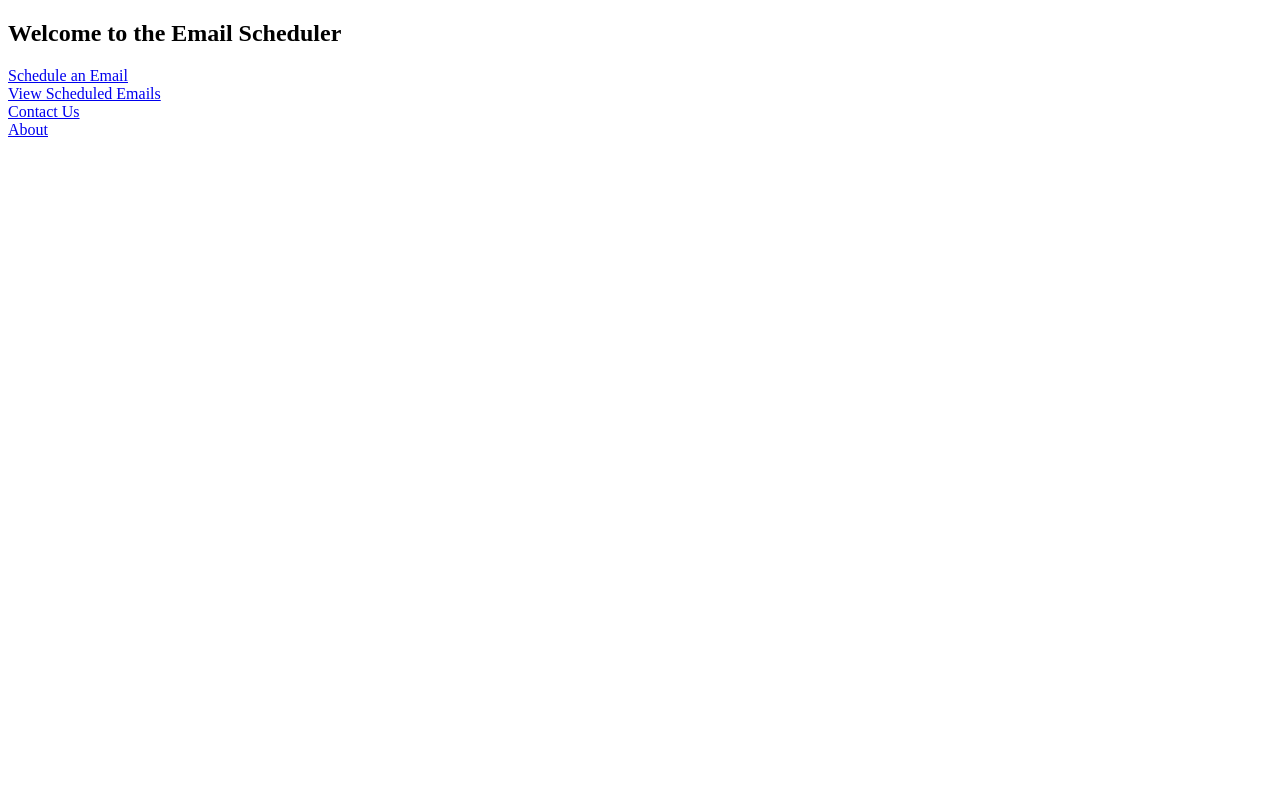
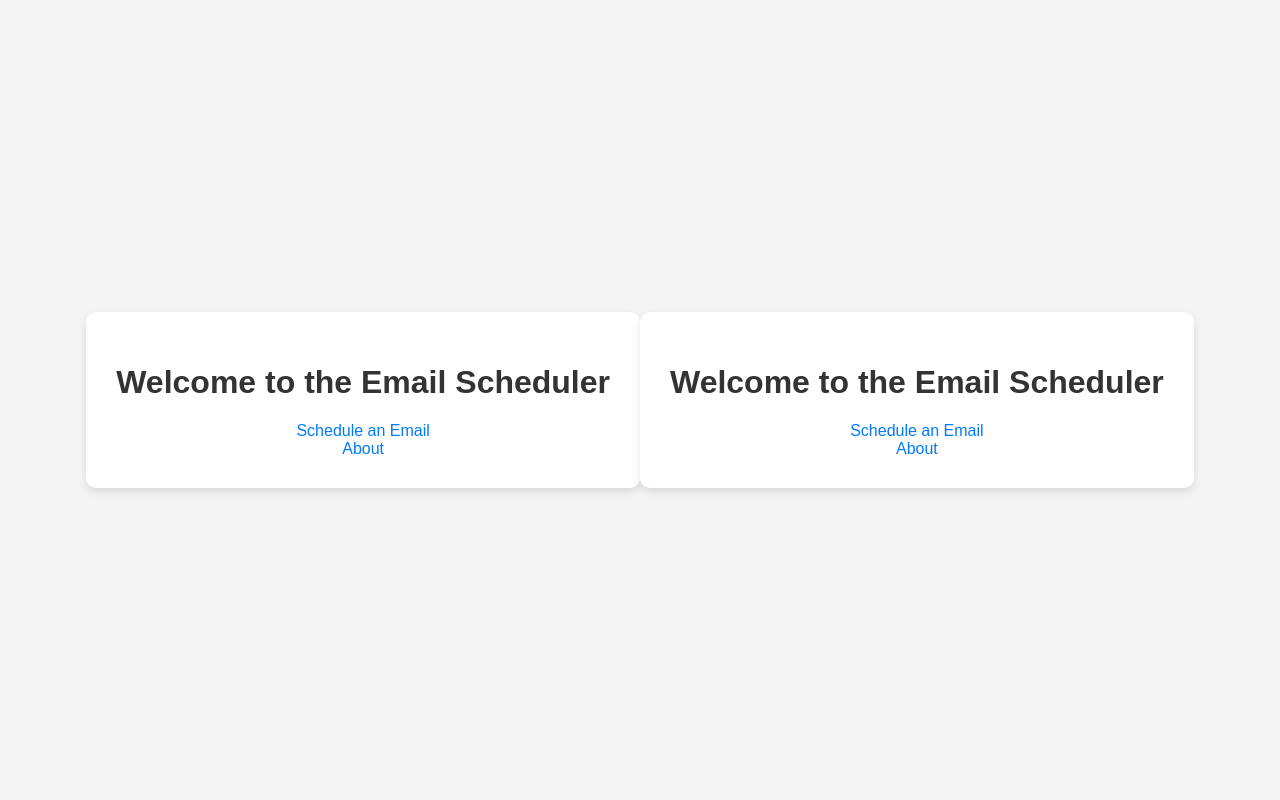
Before and after one commit to mailsender123/Mail-scheduler, a Flask app: page / in a window 1280 px wide. Run offline with Flask 3, Linux system fonts and the light colour scheme.

Commit message:
home.html

```diff
--- a/templates/home.html
+++ b/templates/home.html
@@ -1,14 +1,41 @@
-<!-- templates/home.html -->
+<!-- home.html -->
 <!DOCTYPE html>
 <html>
 <head>
-    <title>Email Scheduler</title>
+    <title>Home - Email Scheduler</title>
+    <style>
+        body { font-family: Arial, sans-serif; display: flex; justify-content: center; align-items: center; height: 100vh; margin: 0; background-color: #f4f4f4; }
+        .container { text-align: center; background-color: white; padding: 30px; border-radius: 10px; box-shadow: 0 4px 8px rgba(0, 0, 0, 0.1); }
+        h1 { color: #333; }
+        a { text-decoration: none; color: #007BFF; margin: 10px; }
+        a:hover { text-decoration: underline; }
+    </style>
 </head>
 <body>
-    <h2>Welcome to the Email Scheduler</h2>
-    <a href="/schedule">Schedule an Email</a><br>
-    <a href="/history">View Scheduled Emails</a><br>
-    <a href="/contact">Contact Us</a><br>
-    <a href="/about">About</a>
+    <div class="container">
+        <h1>Welcome to the Email Scheduler</h1>
+        <a href="/schedule">Schedule an Email</a><br>
+        <a href="/about">About</a>
+    </div>
+</body>
+</html><!-- home.html -->
+<!DOCTYPE html>
+<html>
+<head>
+    <title>Home - Email Scheduler</title>
+    <style>
+        body { font-family: Arial, sans-serif; display: flex; justify-content: center; align-items: center; height: 100vh; margin: 0; background-color: #f4f4f4; }
+        .container { text-align: center; background-color: white; padding: 30px; border-radius: 10px; box-shadow: 0 4px 8px rgba(0, 0, 0, 0.1); }
+        h1 { color: #333; }
+        a { text-decoration: none; color: #007BFF; margin: 10px; }
+        a:hover { text-decoration: underline; }
+    </style>
+</head>
+<body>
+    <div class="container">
+        <h1>Welcome to the Email Scheduler</h1>
+        <a href="/schedule">Schedule an Email</a><br>
+        <a href="/about">About</a>
+    </div>
 </body>
 </html>
```
